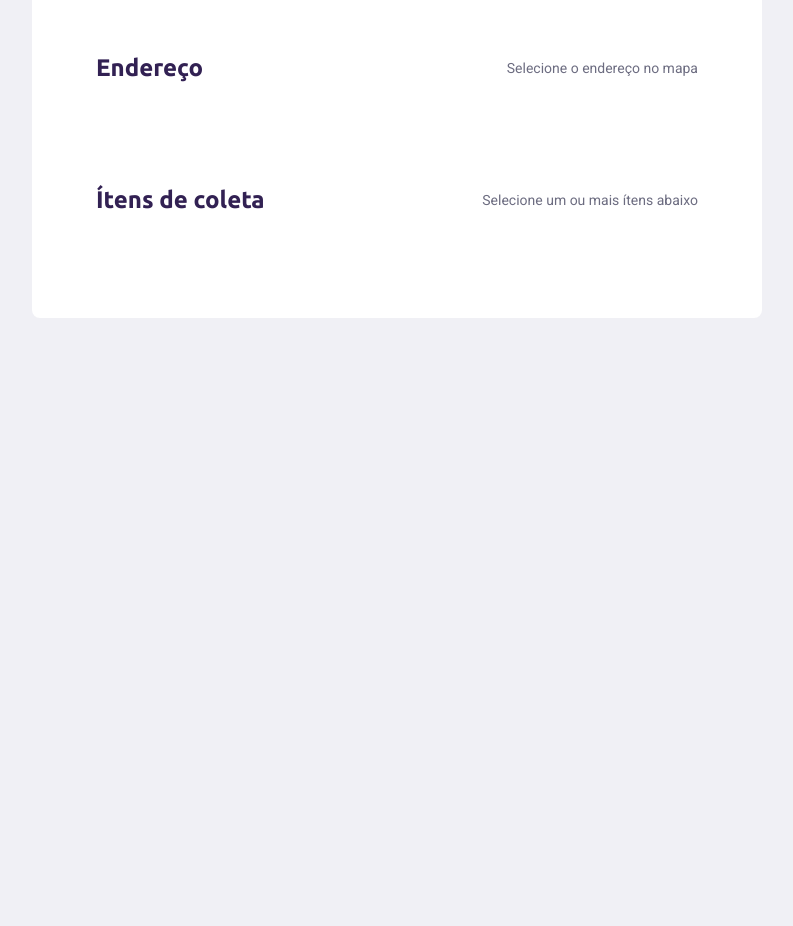
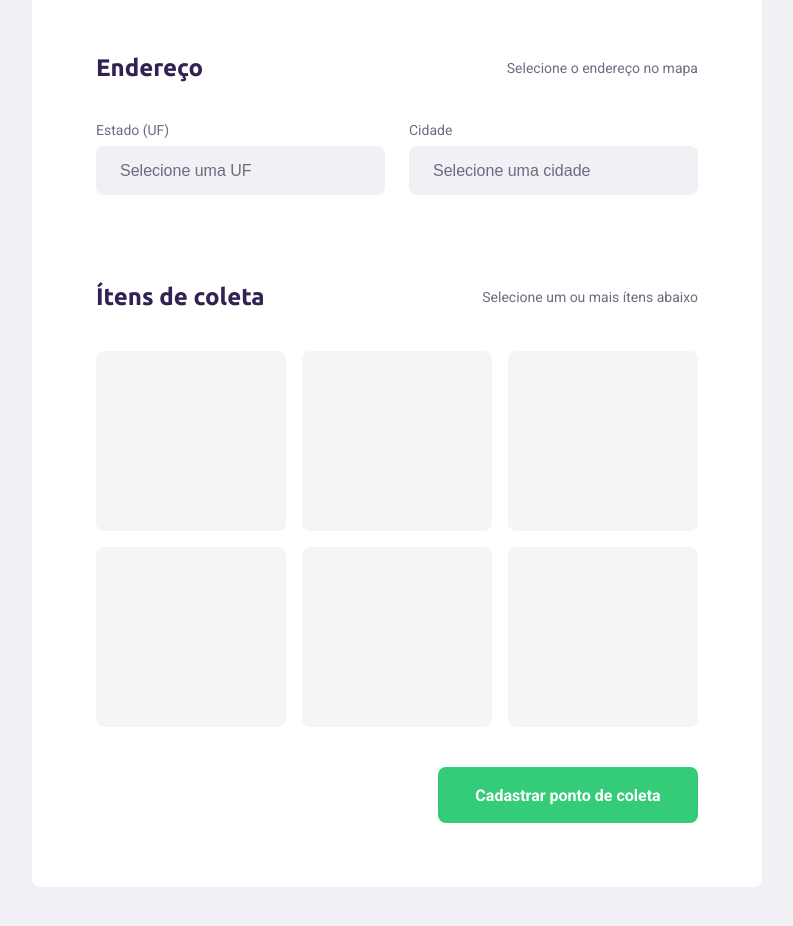
Before and after one commit to LeticiaNarumi/NWL-1, a React (Create React App) app in the folder web/: page /create-point in a window 1280 px wide. Shown: the part 660-1586 px from the top of the page, without its empty margins (243-1036 px from the left). Before the commit the page ends 1058 px from the top, so only its background shows below. Built offline with nearby package versions, Linux system fonts and the light colour scheme.

Commit message:
form html configuration

```diff
--- a/web/src/Pages/CreatePoint/index.tsx
+++ b/web/src/Pages/CreatePoint/index.tsx
@@ -59,6 +59,21 @@ const CreatePoint = () => {
                         <h2>Endereço</h2>
                         <span>Selecione o endereço no mapa</span>
                     </legend>
+
+                <div className="field-group">
+                    <div className="field">
+                        <label htmlFor="uf">Estado (UF)</label>
+                        <select name="uf" id="uf">
+                            <option value="0">Selecione uma UF</option>
+                        </select>
+                    </div>
+                    <div className="field">
+                        <label htmlFor="city">Cidade</label>
+                        <select name="city" id="city">
+                            <option value="0">Selecione uma cidade</option>
+                        </select>
+                    </div>
+                </div>
                 </fieldset>
 
                 <fieldset>
@@ -66,8 +81,36 @@ const CreatePoint = () => {
                         <h2>Ítens de coleta</h2>
                         <span>Selecione um ou mais ítens abaixo</span>
                     </legend>
+                    <ul className="items-grid">
+                        <li>
+                            <img src="" alt="" />
+                            <span></span>
+                        </li>
+                        <li>
+                            <img src="" alt="" />
+                            <span></span>
+                        </li>
+                        <li>
+                            <img src="" alt="" />
+                            <span></span>
+                        </li>
+                        <li>
+                            <img src="" alt="" />
+                            <span></span>
+                        </li>
+                        <li>
+                            <img src="" alt="" />
+                            <span></span>
+                        </li>
+                        <li>
+                            <img src="" alt="" />
+                            <span></span>
+                        </li>
+
+                    </ul>
                 </fieldset>
 
+                <button type="submit">Cadastrar ponto de coleta</button>
             </form>
         </div>
     );
```
